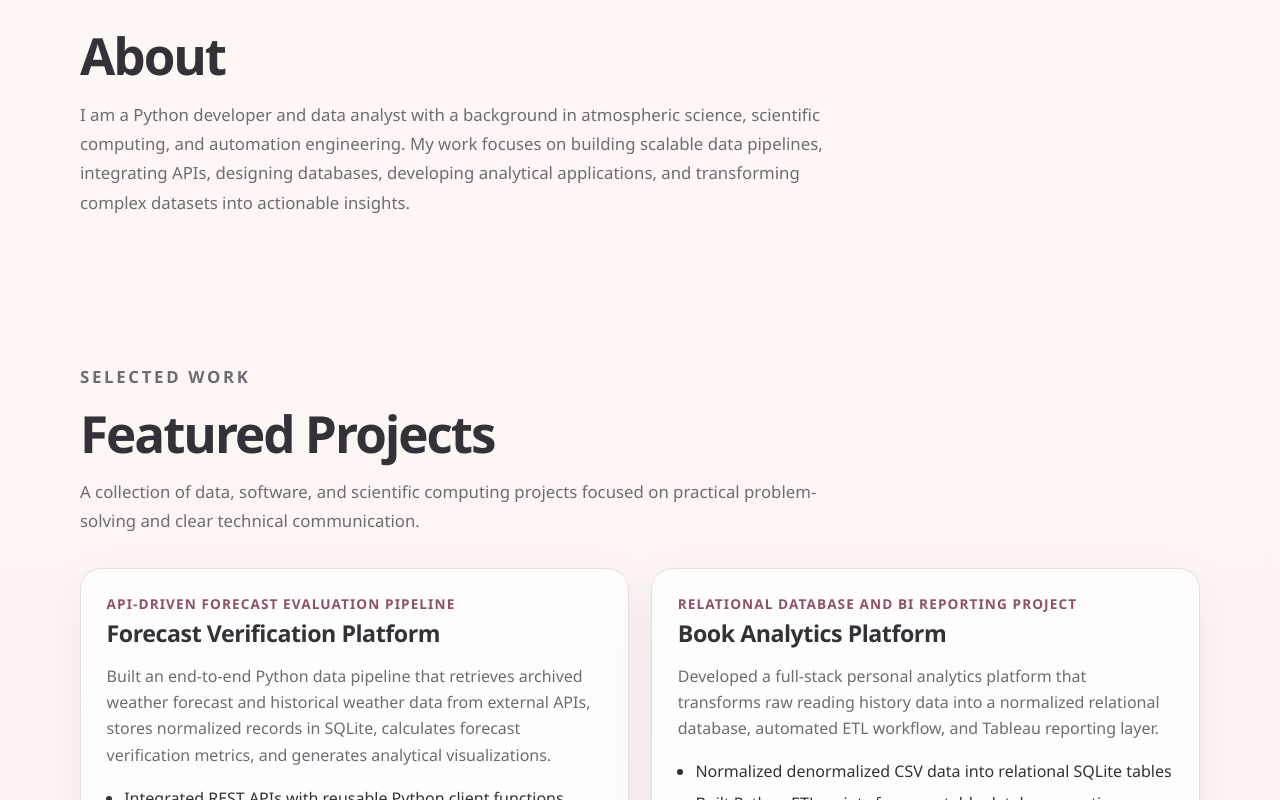
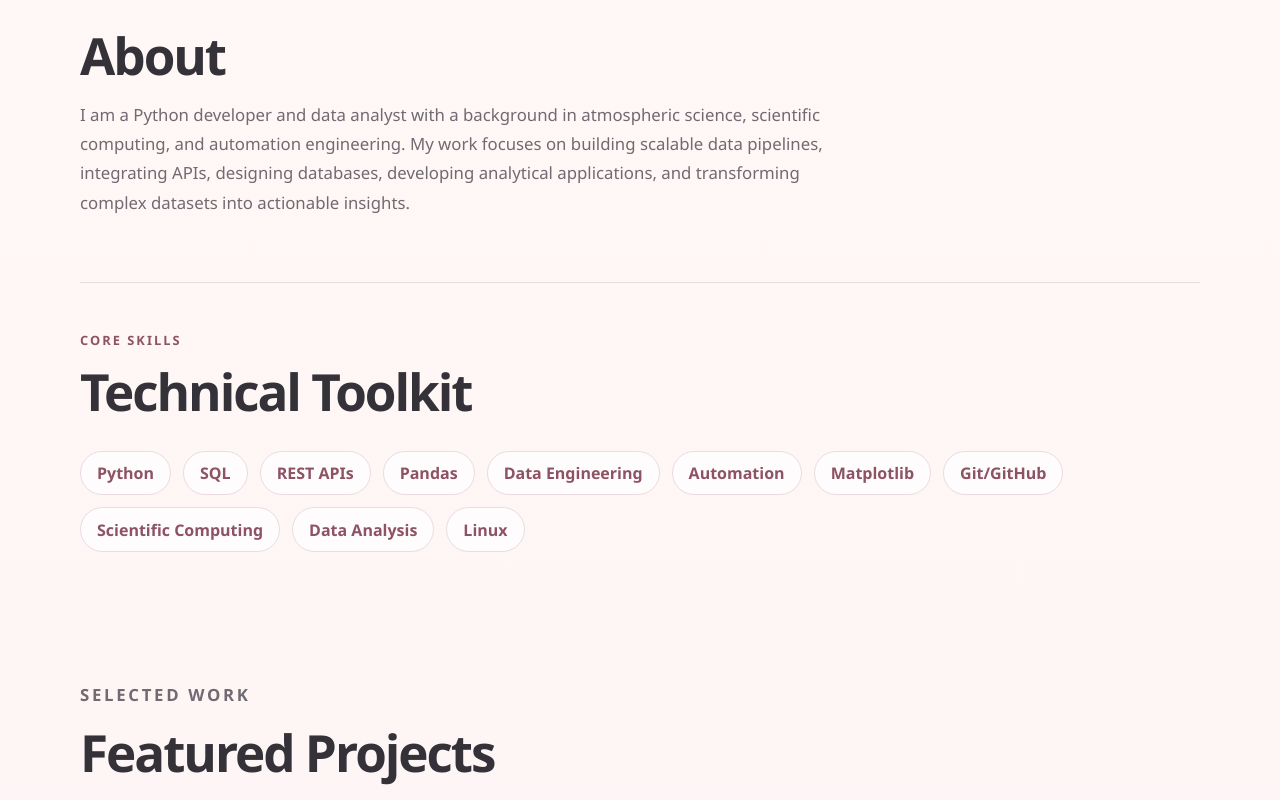
Before and after one commit to briannemg/portfolio, a React (Vite) app: page / in a window 1280 px wide. Shown: the part 564-1364 px from the top of the page. Built offline with nearby package versions, Linux system fonts and the light colour scheme.

Commit message:
feat: add technical skills section

```diff
--- a/src/App.jsx
+++ b/src/App.jsx
@@ -1,5 +1,6 @@
 import Header from "./components/Header";
 import About from "./components/About";
+import Skills from "./components/Skills";
 import Projects from "./components/Projects";
 import Footer from "./components/Footer";
 
@@ -8,6 +9,7 @@ function App() {
     <>
       <Header />
       <About />
+      <Skills />
       <Projects />
       <Footer />
     </>
--- /dev/null
+++ b/src/components/Skills.jsx
@@ -0,0 +1,18 @@
+import { skills } from "../data/skills";
+
+function Skills() {
+  return (
+    <section className="skills">
+      <p className="eyebrow">Core Skills</p>
+      <h2>Technical Toolkit</h2>
+
+      <div className="skills-grid">
+        {skills.map((skill) => (
+          <span key={skill}>{skill}</span>
+        ))}
+      </div>
+    </section>
+  );
+}
+
+export default Skills;
--- /dev/null
+++ b/src/data/skills.js
@@ -0,0 +1,13 @@
+export const skills = [
+  "Python",
+  "SQL",
+  "REST APIs",
+  "Pandas",
+  "Data Engineering",
+  "Automation",
+  "Matplotlib",
+  "Git/GitHub",
+  "Scientific Computing",
+  "Data Analysis",
+  "Linux",
+];
--- a/src/styles/styles.css
+++ b/src/styles/styles.css
@@ -45,6 +45,7 @@ a {
 
 .hero,
 .about,
+.skills,
 .projects,
 .footer {
   width: min(1120px, calc(100% - 2rem));
@@ -159,6 +160,27 @@ h3 {
   color: var(--muted);
   font-size: 1.05rem;
   line-height: 1.75;
+}
+
+.skills {
+  padding: 3rem 0;
+  border-top: 1px solid var(--border);
+}
+
+.skills-grid {
+  margin-top: 2rem;
+  display: flex;
+  flex-wrap: wrap;
+  gap: 0.75rem;
+}
+
+.skills-grid span {
+  padding: 0.65rem 1rem;
+  background: rgba(255, 255, 255, 0.7);
+  border: 1px solid var(--border);
+  border-radius: 999px;
+  color: var(--accent-dark);
+  font-weight: 600;
 }
 
 .projects {
```
